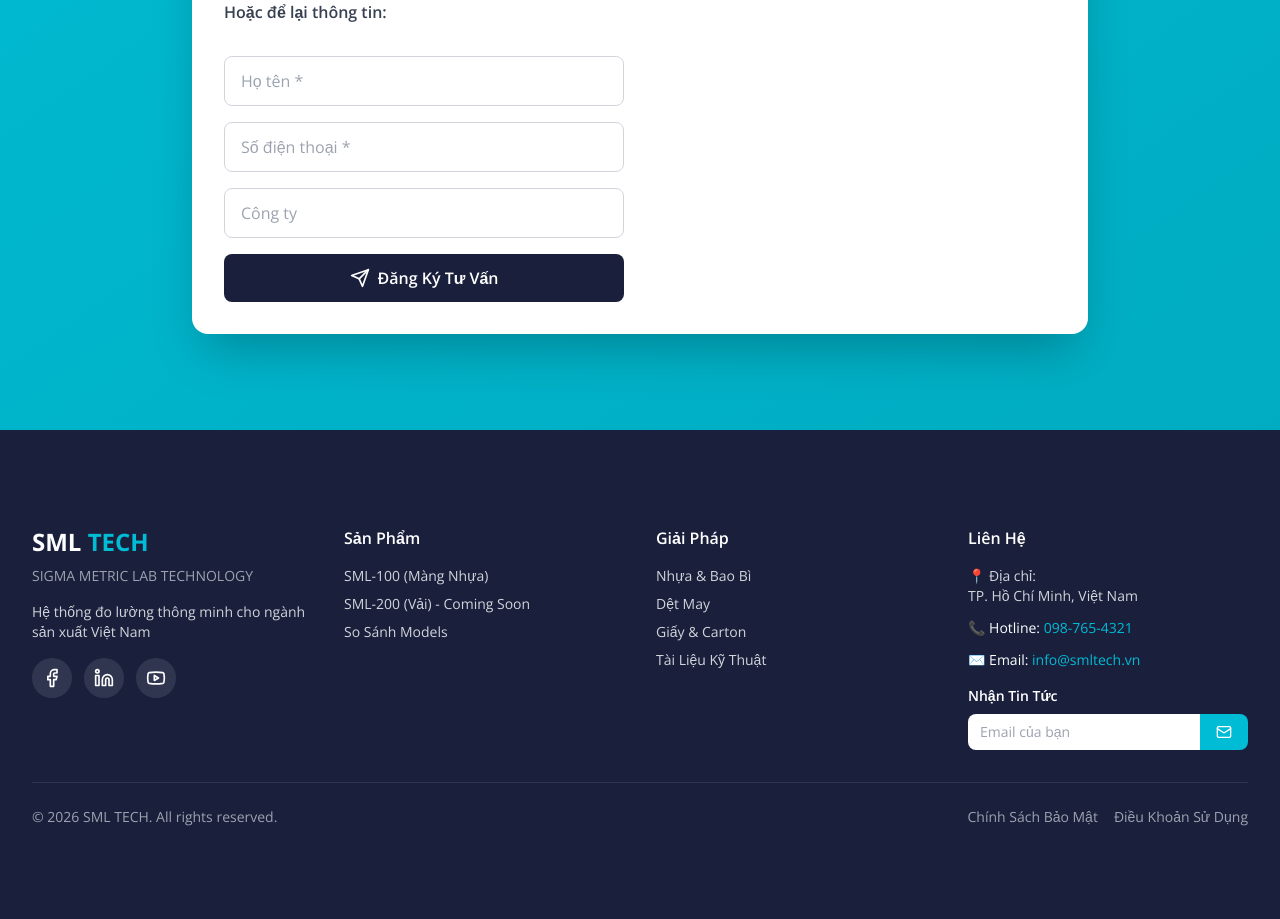
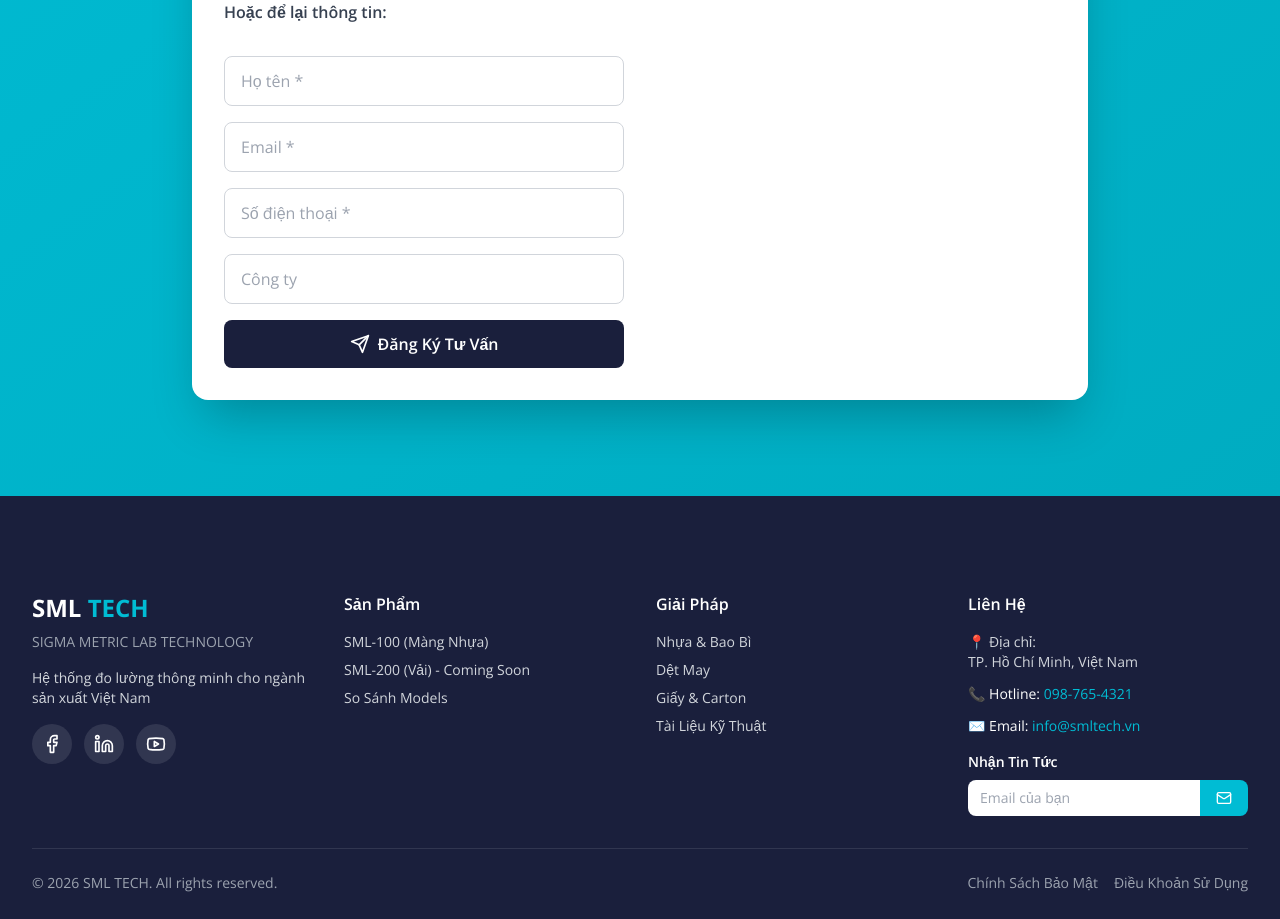
Before and after one commit to vuongminhhuy-ai/SML-Tech, a Next.js app: page / in a window 1280 px wide. Shown: the part 6320-7239 px from the top of the page. Built offline with nearby package versions, Linux system fonts and the light colour scheme.

Commit message:
Add email field to CTA form

```diff
--- a/components/CTASection.tsx
+++ b/components/CTASection.tsx
@@ -6,15 +6,17 @@ import { Phone, Send } from 'lucide-react'
 export default function CTASection() {
     const [formData, setFormData] = useState({
         name: '',
+        email: '',
         phone: '',
         company: '',
     })
 
     const handleSubmit = (e: React.FormEvent) => {
         e.preventDefault()
-        // TODO: Connect to Supabase or API
         console.log('Form submitted:', formData)
-        alert('Cảm ơn! Chúng tôi sẽ liên hệ với bạn sớm nhất.')
+        alert(`Cảm ơn ${formData.name}! Chúng tôi sẽ liên hệ qua email ${formData.email} hoặc phone ${formData.phone} sớm nhất.`)
+        // Reset form
+        setFormData({ name: '', email: '', phone: '', company: '' })
     }
 
     return (
@@ -61,6 +63,15 @@ export default function CTASection() {
                                 />
 
                                 <input
+                                    type="email"
+                                    placeholder="Email *"
+                                    required
+                                    value={formData.email}
+                                    onChange={(e) => setFormData({ ...formData, email: e.target.value })}
+                                    className="w-full px-4 py-3 border border-gray-300 rounded-lg focus:ring-2 focus:ring-accent focus:border-transparent text-gray-900"
+                                />
+
+                                <input
                                     type="tel"
                                     placeholder="Số điện thoại *"
                                     required
```
